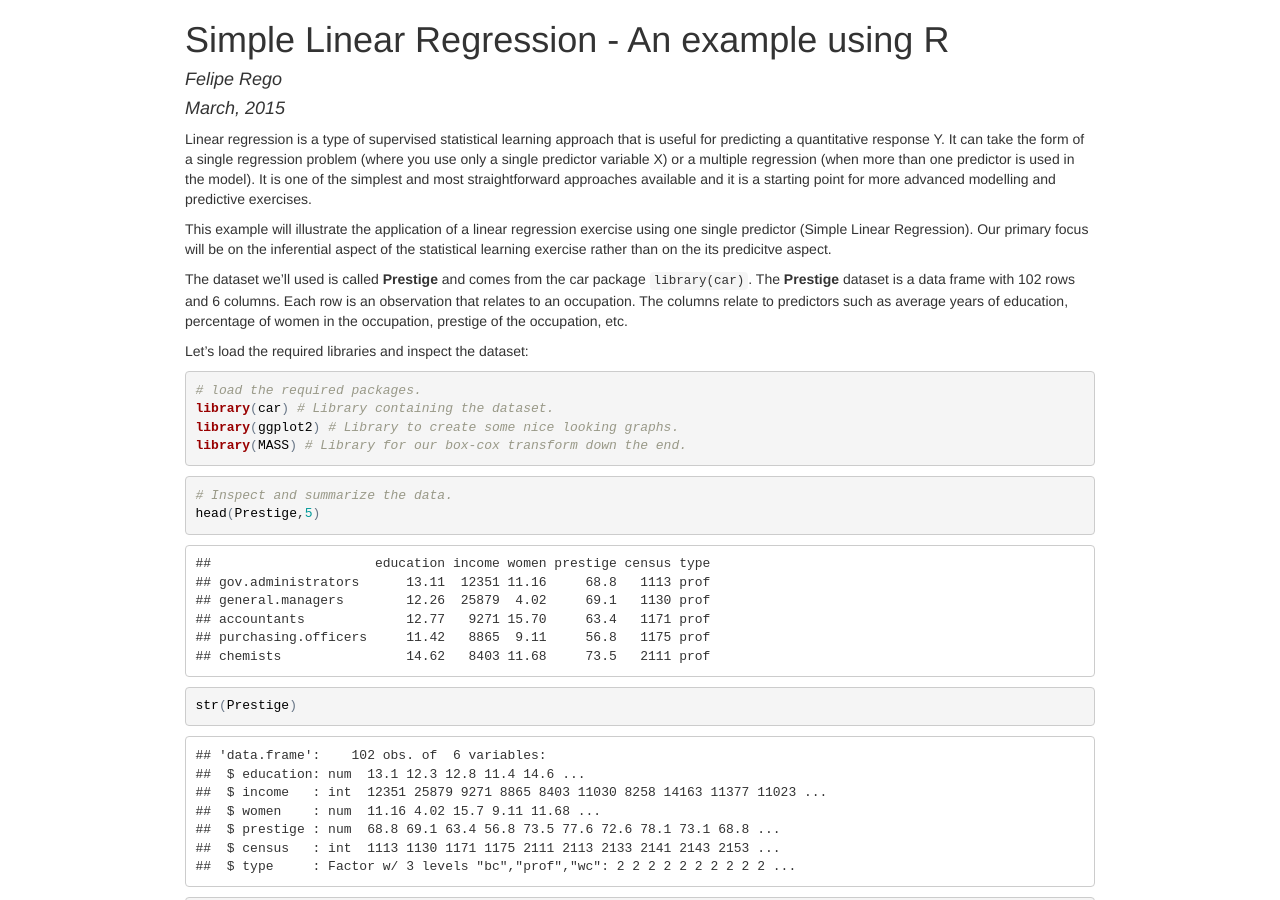
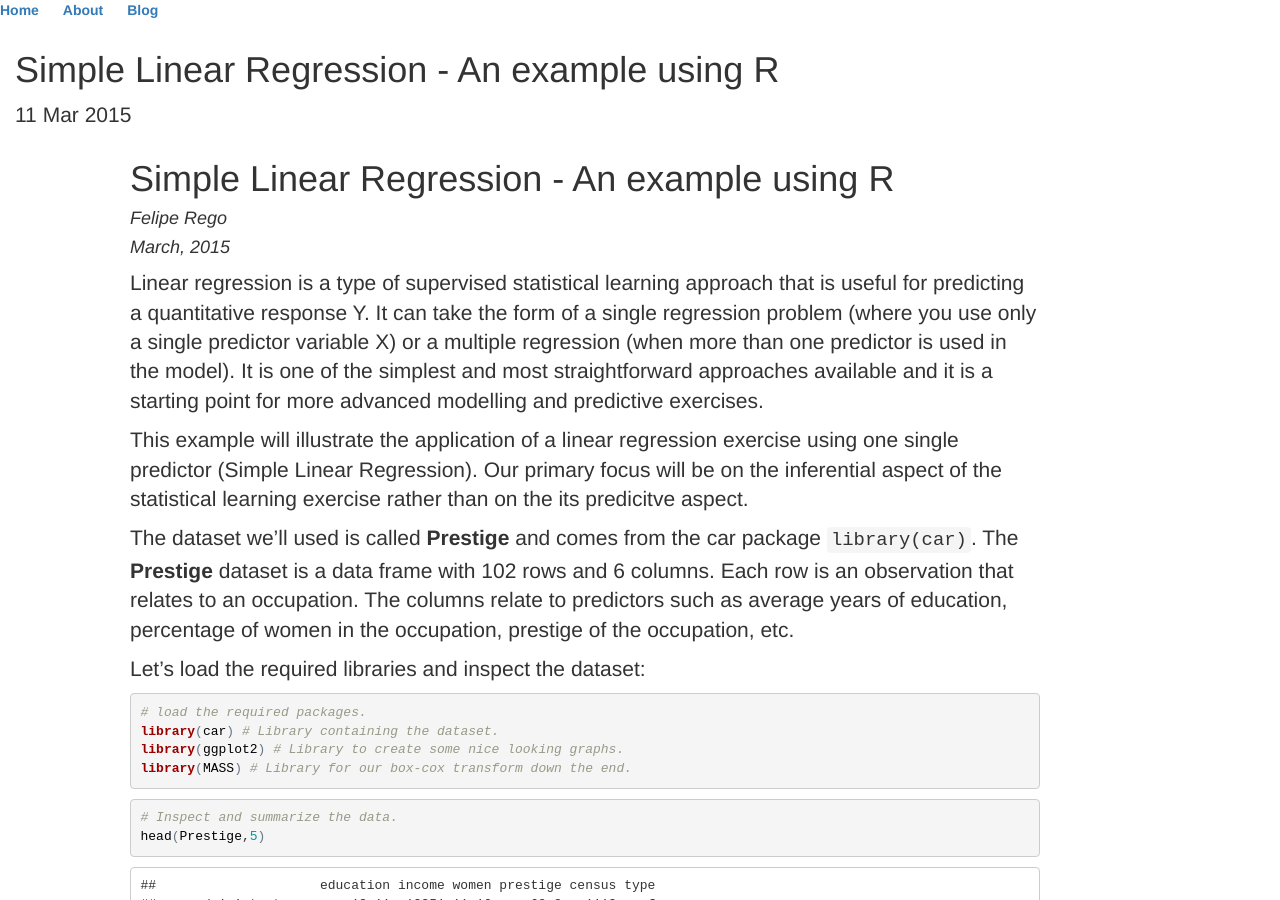
Before and after one commit to FelipeRego/FelipeRego.github.io, a Jekyll site: the page built from _posts/2015-03-11-Simple-Linear-Regression-Example-in-R.html, in a window 1280 px wide and 900 px high. Built offline with Jekyll 4.4.1, drawn with Linux system fonts in a browser that asks for light colours; formulas are drawn with MathJax 3; some of the changed text lies outside the part shown.

Commit message:
Update 2015-03-11-Simple-Linear-Regression-Example-in-R.html

```diff
--- a/_posts/2015-03-11-Simple-Linear-Regression-Example-in-R.html
+++ b/_posts/2015-03-11-Simple-Linear-Regression-Example-in-R.html
@@ -1,3 +1,8 @@
+---
+layout: post
+title: "Simple Linear Regression - An example using R"
+---
+
 
 <html xmlns="http://www.w3.org/1999/xhtml">
 
```
